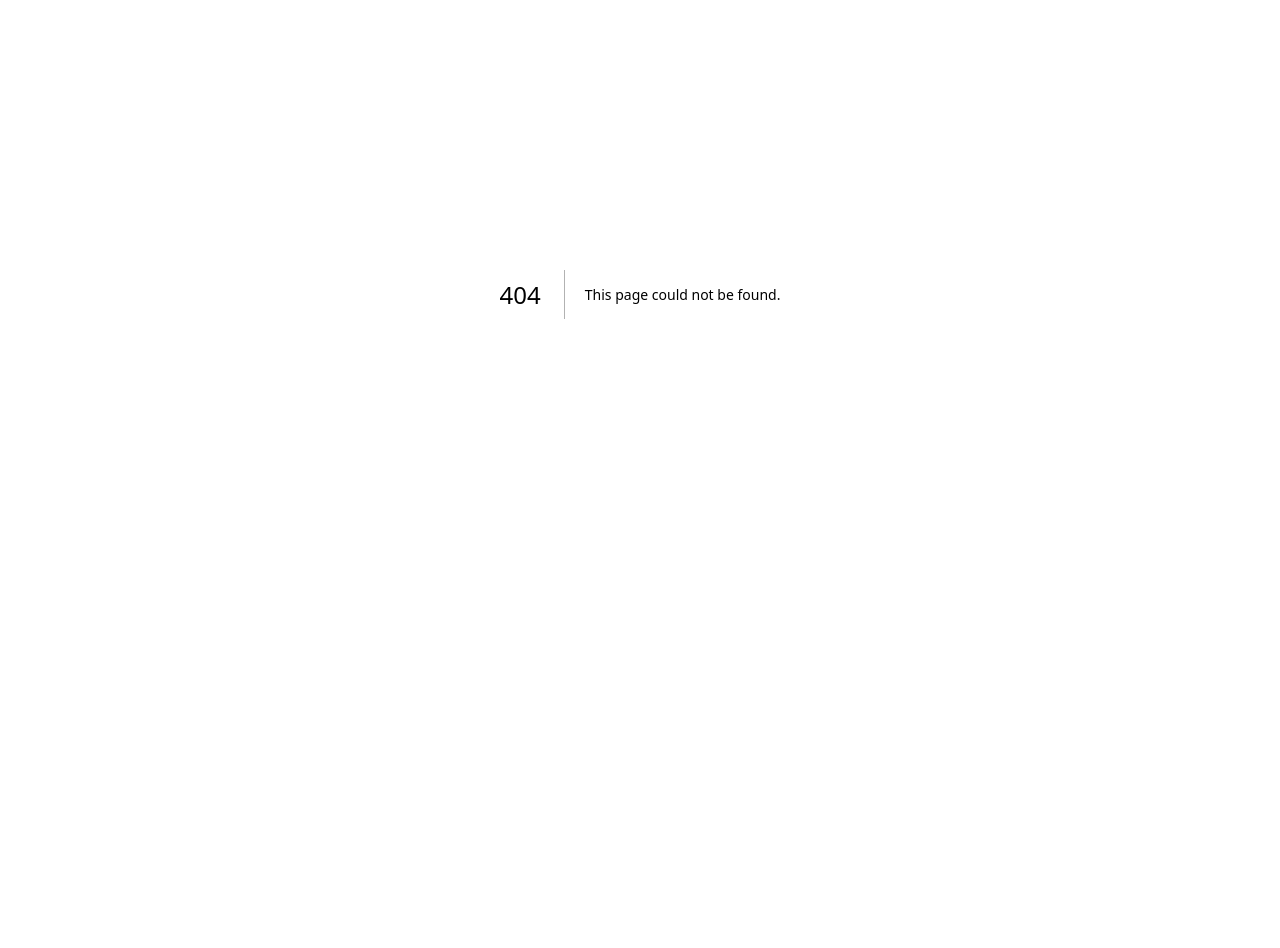
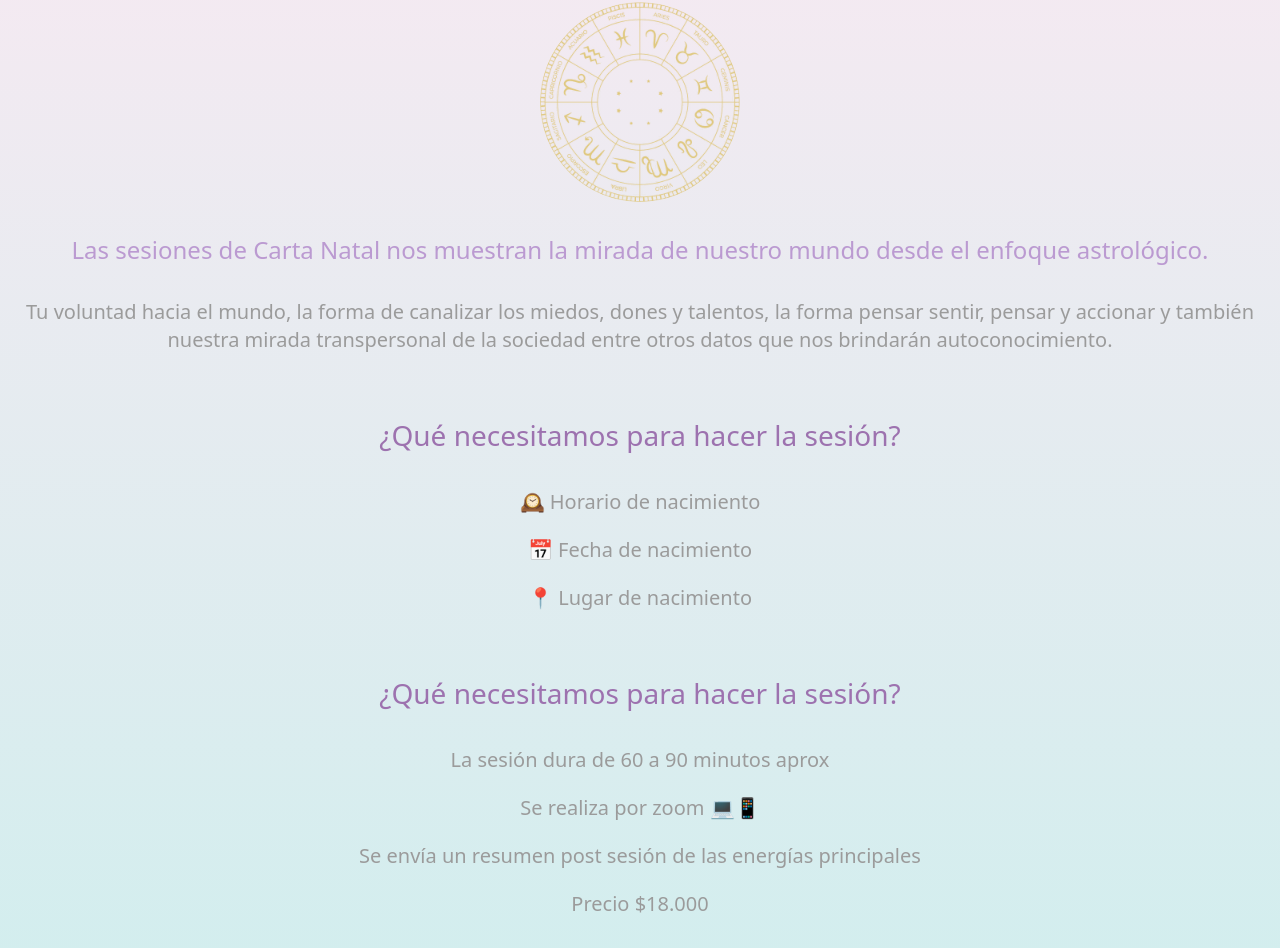
Before and after one commit to manuimfeld/Portfolio-2024, a Next.js app: page /servicios/carta-natal in a window 1280 px wide. Before the commit this address had no page. Shown: the part 170-1118 px from the top of the page. Before the commit the page ends 864 px from the top, so only its background shows below. Built offline with nearby package versions, Linux system fonts and the light colour scheme.

Commit message:
Create route /carta-natal

```diff
--- /dev/null
+++ b/src/app/servicios/carta-natal/page.js
@@ -0,0 +1,62 @@
+import Image from "next/image";
+import Link from "next/link";
+
+export default function NatalChart() {
+  return (
+    <div className="mt-5 flex flex-col items-center justify-center text-center mx-auto">
+      <p className="mt-8 text-3xl font-bold text-center text-[#bb9ad1]">
+        CARTA NATAL
+      </p>
+      <Image
+        width="200"
+        height="200"
+        src="/cart-natal.png"
+        className="mt-5 w-[200px] h-[200px] rounded-[112.5px] object-cover"
+      />
+      <p className="mt-8 text-2xl font-medium text-center text-[#bb9ad1]">
+        Las sesiones de Carta Natal nos muestran la mirada de nuestro mundo
+        desde el enfoque astrológico.
+      </p>
+      <p className="mt-8 text-xl text-center text-[#9b9b9b]">
+        Tu voluntad hacia el mundo, la forma de canalizar los miedos, dones y
+        talentos, la forma pensar sentir, pensar y accionar y también nuestra
+        mirada transpersonal de la sociedad entre otros datos que nos brindarán
+        autoconocimiento.
+      </p>
+      <p className="mt-[60px] text-[28px] font-medium text-center text-[#9d72af]">
+        ¿Qué necesitamos para hacer la sesión?
+      </p>
+      <p className="mt-8 text-xl font-medium text-center text-[#9b9b9b]">
+        🕰️ Horario de nacimiento
+      </p>
+      <p className="mt-5 text-xl font-medium text-center text-[#9b9b9b]">
+        📅 Fecha de nacimiento
+      </p>
+      <p className="mt-5 text-xl font-medium text-center text-[#9b9b9b]">
+        📍 Lugar de nacimiento
+      </p>
+      <p className="mt-[60px] text-[28px] font-medium text-center text-[#9d72af]">
+        ¿Qué necesitamos para hacer la sesión?
+      </p>
+      <p className="mt-8 text-xl font-medium text-center text-[#9b9b9b]">
+        La sesión dura de 60 a 90 minutos aprox
+      </p>
+      <p className="mt-5 text-xl font-medium text-center text-[#9b9b9b]">
+        Se realiza por zoom 💻📱
+      </p>
+      <p className="mt-5 text-xl font-medium text-center text-[#9b9b9b]">
+        Se envía un resumen post sesión de las energías principales
+      </p>
+      <p className="mt-5 text-xl font-medium text-center text-[#9b9b9b]">
+        Precio $18.000
+      </p>
+
+      <Link
+        href="https://wa.me/5491144036816?text=%C2%A1Hola%20Moona!%0AEstaba%20interesadx%20en%20la%20Lectura%20de%20Carta%20Natal.%0AMi%20nombre%20es%20"
+        className="mt-8 px-10 py-4 bg-[#9d72af] rounded-[25px] text-lg font-medium text-center text-white hover:bg-purple-800 focus:outline-none focus:ring-2 focus:ring-purple-600 focus:ring-opacity-50"
+      >
+        QUIERO MI LECTURA
+      </Link>
+    </div>
+  );
+}
```
